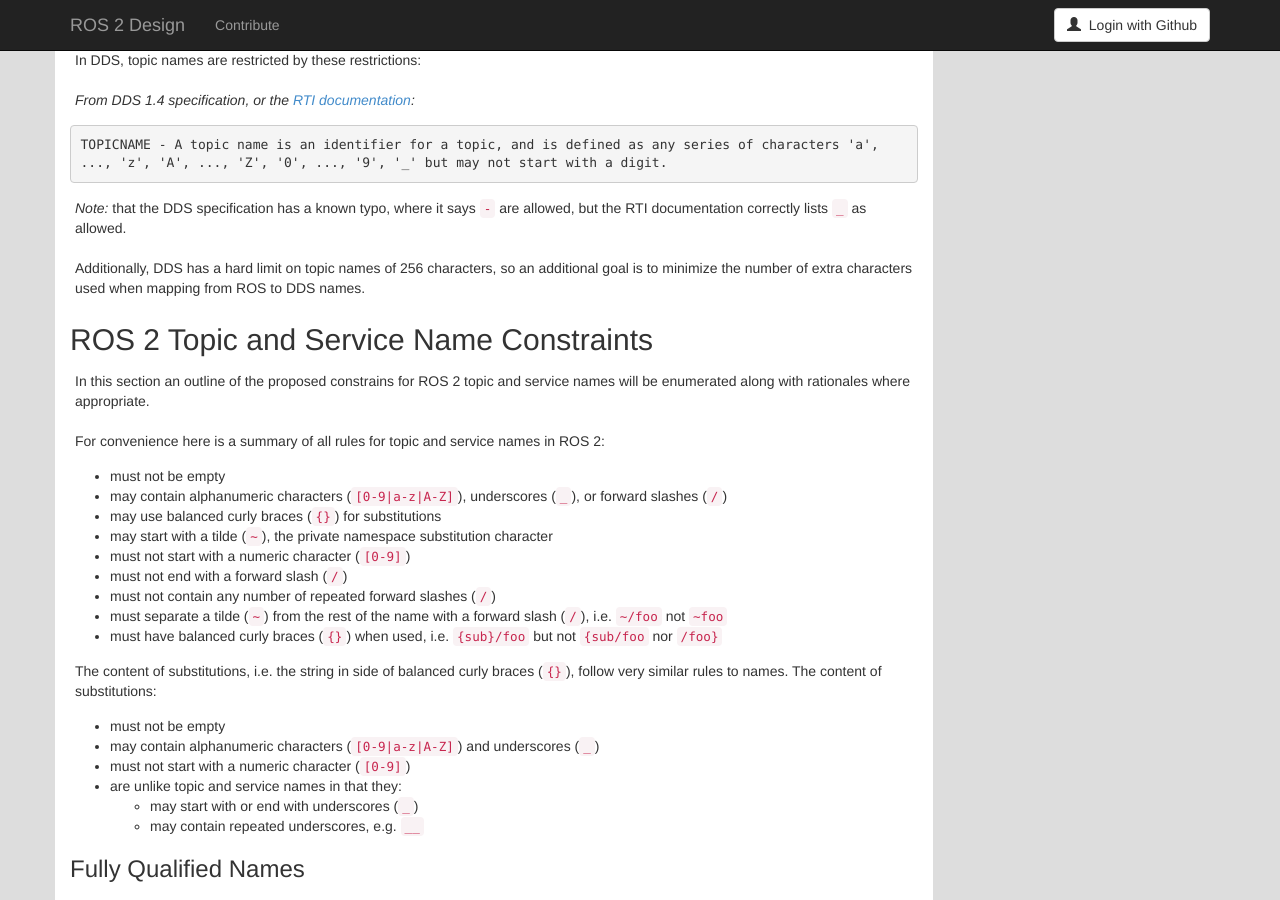
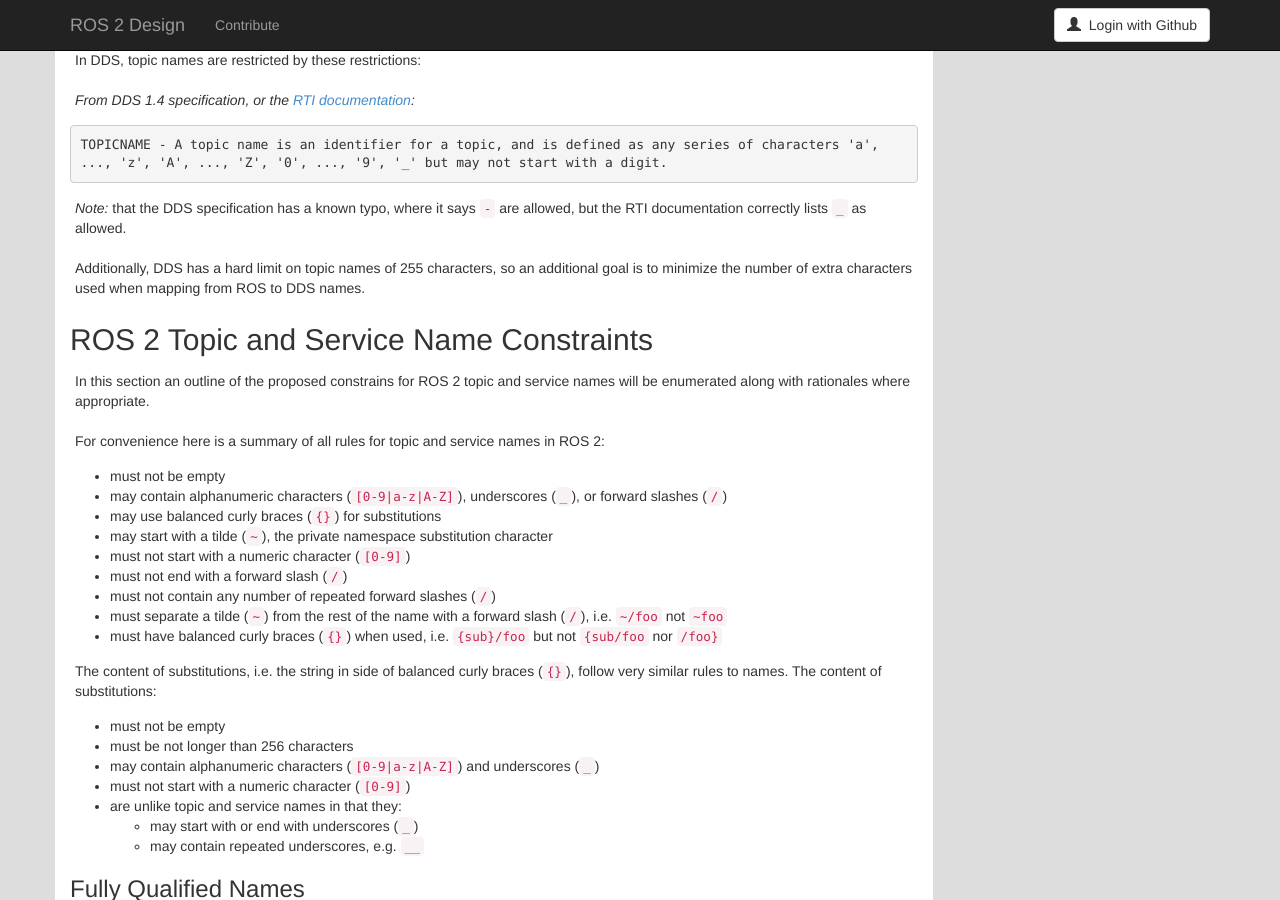
Before and after one commit to ros2/design, a Jekyll site: the page built from articles/140_topic_and_service_name_mapping.md, in a window 1280 px wide and 900 px high, scrolled down 744 px. Built offline with Jekyll 4.4.1, drawn with Linux system fonts in a browser that asks for light colours; nearby versions of some CDN libraries.

Commit message:
add maximum topic length of 255

```diff
--- a/articles/140_topic_and_service_name_mapping.md
+++ b/articles/140_topic_and_service_name_mapping.md
@@ -50,7 +50,7 @@ TOPICNAME - A topic name is an identifier for a topic, and is defined as any ser
 
 *Note:* that the DDS specification has a known typo, where it says `-` are allowed, but the RTI documentation correctly lists `_` as allowed.
 
-Additionally, DDS has a hard limit on topic names of 256 characters, so an additional goal is to minimize the number of extra characters used when mapping from ROS to DDS names.
+Additionally, DDS has a hard limit on topic names of 255 characters, so an additional goal is to minimize the number of extra characters used when mapping from ROS to DDS names.
 
 ## ROS 2 Topic and Service Name Constraints
 
@@ -72,6 +72,8 @@ The content of substitutions, i.e. the string in side of balanced curly braces (
 The content of substitutions:
 
 - must not be empty
+
+- must be not longer than 256 characters
 
 - may contain alphanumeric characters (`[0-9|a-z|A-Z]`) and underscores (`_`)
 
```
